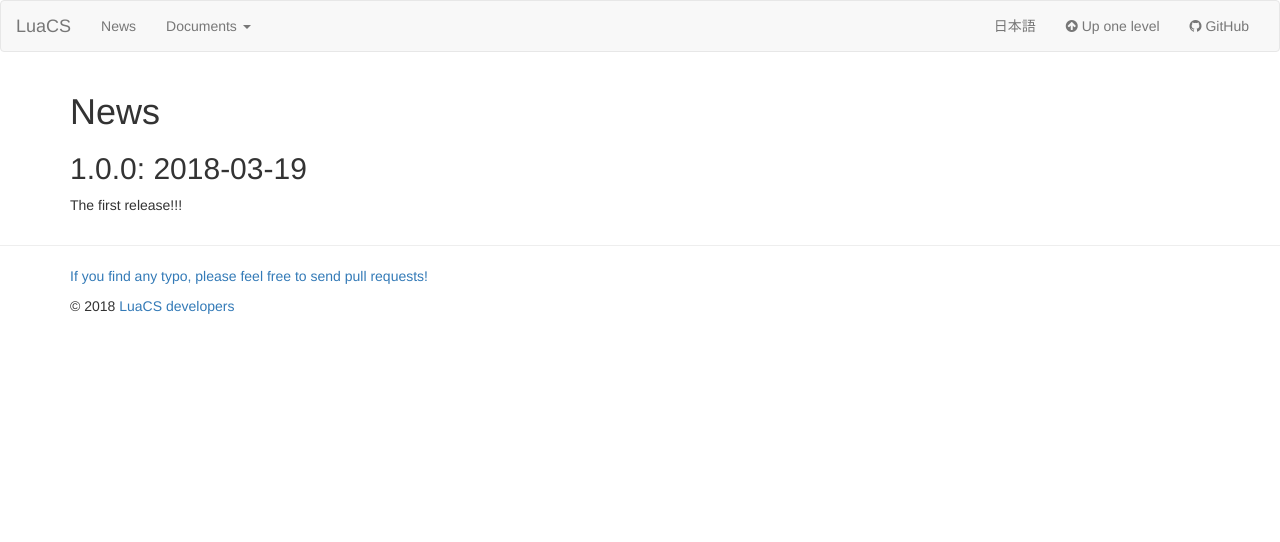
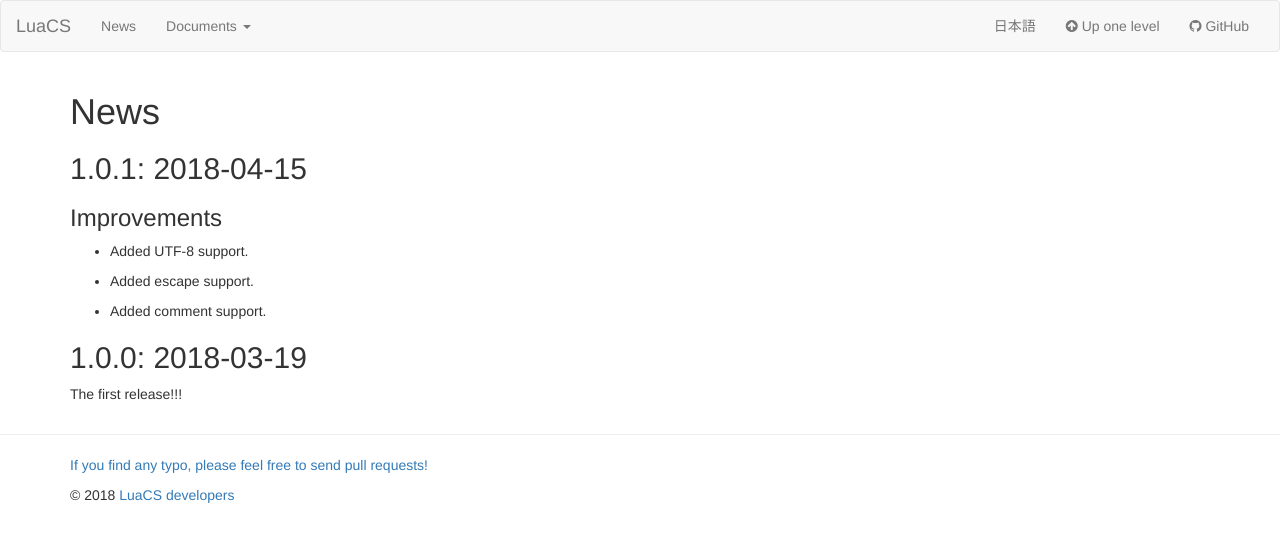
Before and after one commit to LuaDist-testing/luacs, a Jekyll site: the page built from docs/news/index.md, in a window 1280 px wide. Shown: the top 542 px of the page. Built offline with Jekyll 4.4.1, drawn with Linux system fonts in a browser that asks for light colours.

Commit message:
Update to version 1.0.1-0

```diff
--- a/docs/_config.yml
+++ b/docs/_config.yml
@@ -1,8 +1,8 @@
 title: LuaCS
 markdown: kramdown
 highlighter: rouge
-version: 1.0.0
-release_date: 2018-03-19
+version: 1.0.1
+release_date: 2018-04-15
 copyright_year: 2018
 exclude:
   - "Rakefile"
--- a/docs/news/index.md
+++ b/docs/news/index.md
@@ -4,6 +4,16 @@ title: News
 
 # News
 
+## 1.0.1: 2018-04-15 {#version-1-0-1}
+
+### Improvements
+
+  * Added UTF-8 support.
+
+  * Added escape support.
+
+  * Added comment support.
+
 ## 1.0.0: 2018-03-19 {#version-1-0-0}
 
 The first release!!!
```
Also changed, not shown: 10 other files.
